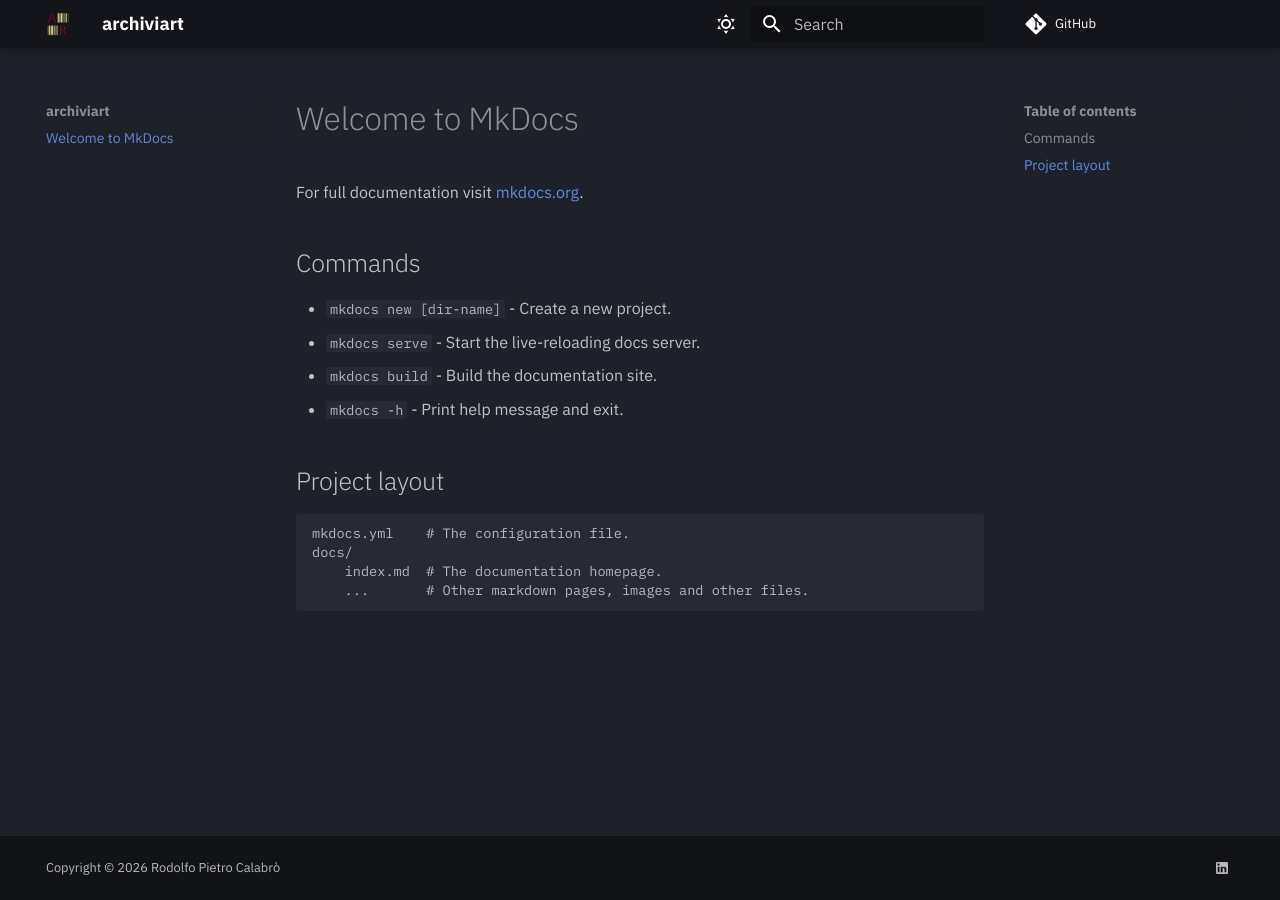
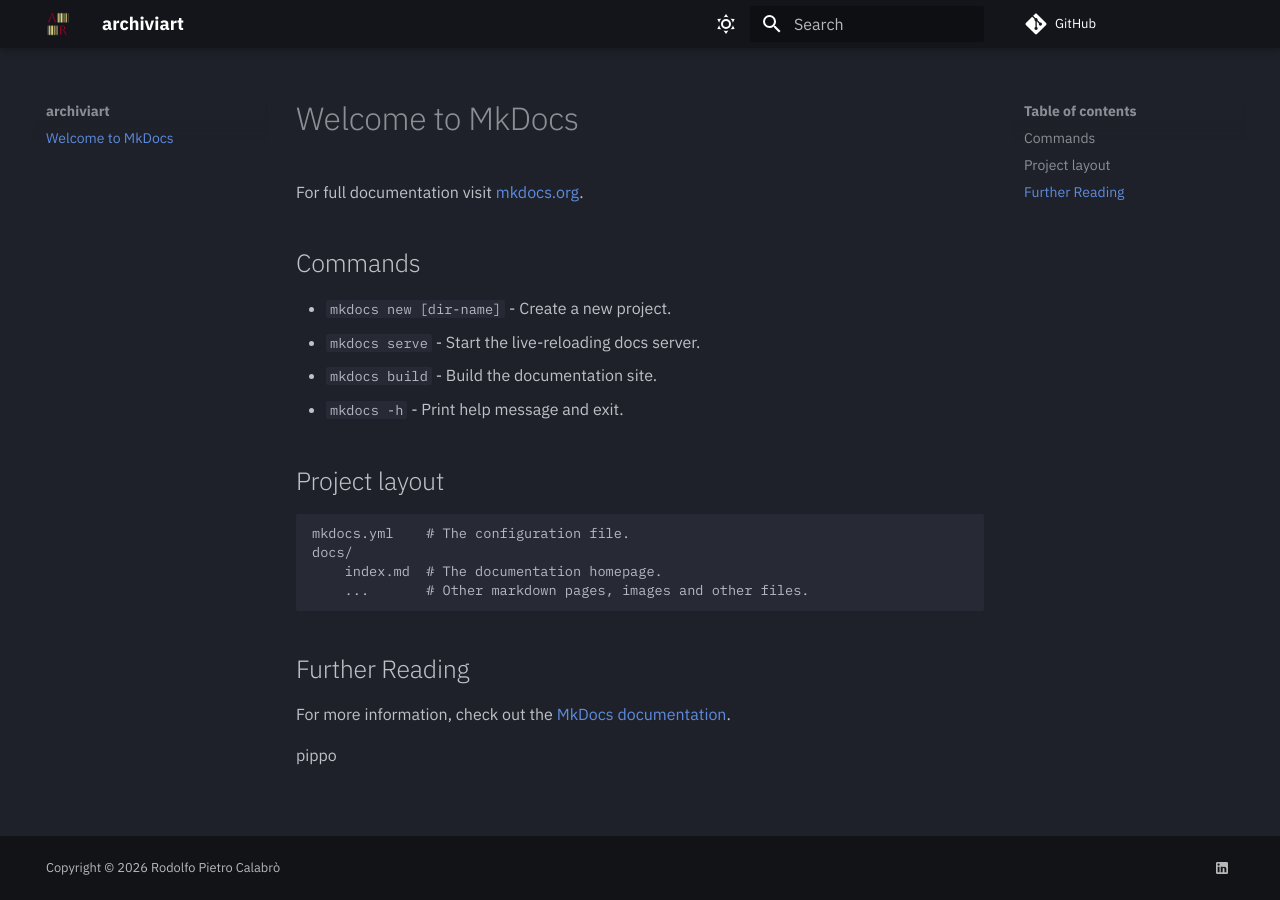
Before and after one commit to rodolfopietro97/archiviart-doc, an MkDocs documentation site: the page built from docs/index.md, in a window 1280 px wide. Built offline with MkDocs 1.6.1 and Material for MkDocs 9.7.7, drawn with Linux system fonts in a browser that asks for light colours; comment, search, counter and statistics services are not loaded.

Commit message:
test: add stupid word in order to test

```diff
--- a/docs/index.md
+++ b/docs/index.md
@@ -15,3 +15,9 @@ For full documentation visit [mkdocs.org](https://www.mkdocs.org).
     docs/
         index.md  # The documentation homepage.
         ...       # Other markdown pages, images and other files.
+
+## Further Reading
+
+For more information, check out the [MkDocs documentation](https://www.mkdocs.org/user-guide/).
+
+pippo
```
